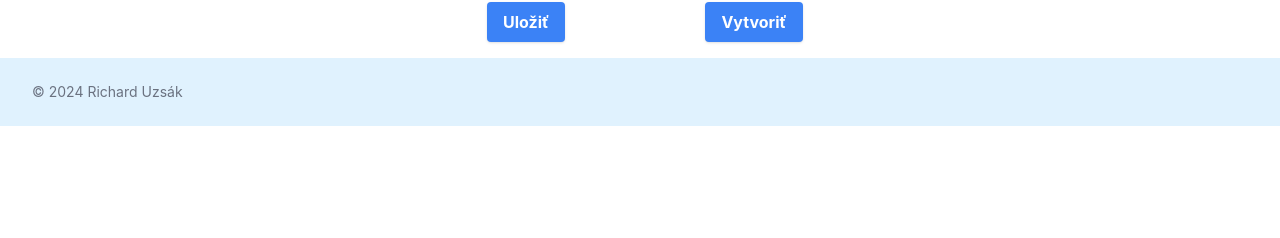
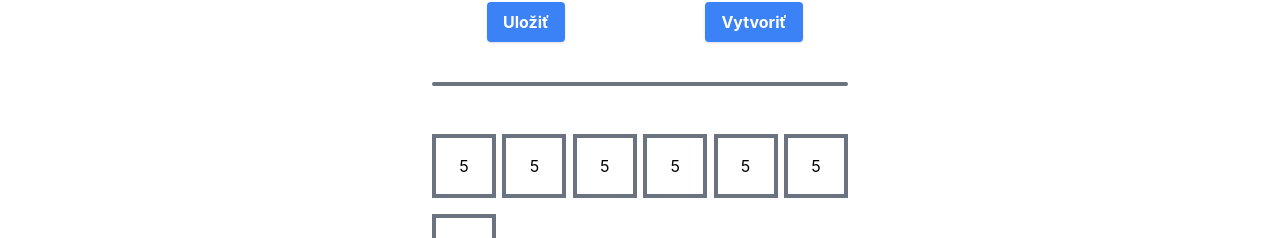
Before and after one commit to Zendo93/ticketportal-frontend, a React (Create React App) app: page /edit/14290058 in a window 1280 px wide. Shown: the part 700-938 px from the top of the page. Before the commit the page ends 826 px from the top, so only its background shows below. Built offline with nearby package versions, Linux system fonts and the light colour scheme.

Commit message:
rendered seats

```diff
--- a/src/components/EventEdit/EventEdit.jsx
+++ b/src/components/EventEdit/EventEdit.jsx
@@ -50,6 +50,32 @@ export default function EventEdit() {
                 <SaveButton event={editedEvent} onSaveHandler={onSaveHandler} />
                 <CreateButton event={editedEvent} onCreateHandler={onCreateHandler} />
             </form>
+            <div>
+                <hr class="w-100 h-1 mx-auto my-4 bg-gray-500 border-0 rounded md:my-10 dark:bg-gray-700" />
+                <div className="inline-flex flex-wrap justify-between">
+                    <div class="box-border flex border-gray-500 h-16 w-16 p-4 border-4 my-2">
+                        <div class="m-auto">5</div>
+                    </div>
+                    <div class="box-border flex border-gray-500 h-16 w-16 p-4 border-4 my-2">
+                        <div class="m-auto">5</div>
+                    </div>
+                    <div class="box-border flex border-gray-500 h-16 w-16 p-4 border-4 my-2">
+                        <div class="m-auto">5</div>
+                    </div>
+                    <div class="box-border flex border-gray-500 h-16 w-16 p-4 border-4 my-2">
+                        <div class="m-auto">5</div>
+                    </div>
+                    <div class="box-border flex border-gray-500 h-16 w-16 p-4 border-4 my-2">
+                        <div class="m-auto">5</div>
+                    </div>
+                    <div class="box-border flex border-gray-500 h-16 w-16 p-4 border-4 my-2">
+                        <div class="m-auto">5</div>
+                    </div>
+                    <div class="box-border flex border-gray-500 h-16 w-16 p-4 border-4 my-2">
+                        <div class="m-auto">5</div>
+                    </div>
+                </div>
+            </div>
         </div>
     );
 }
```
